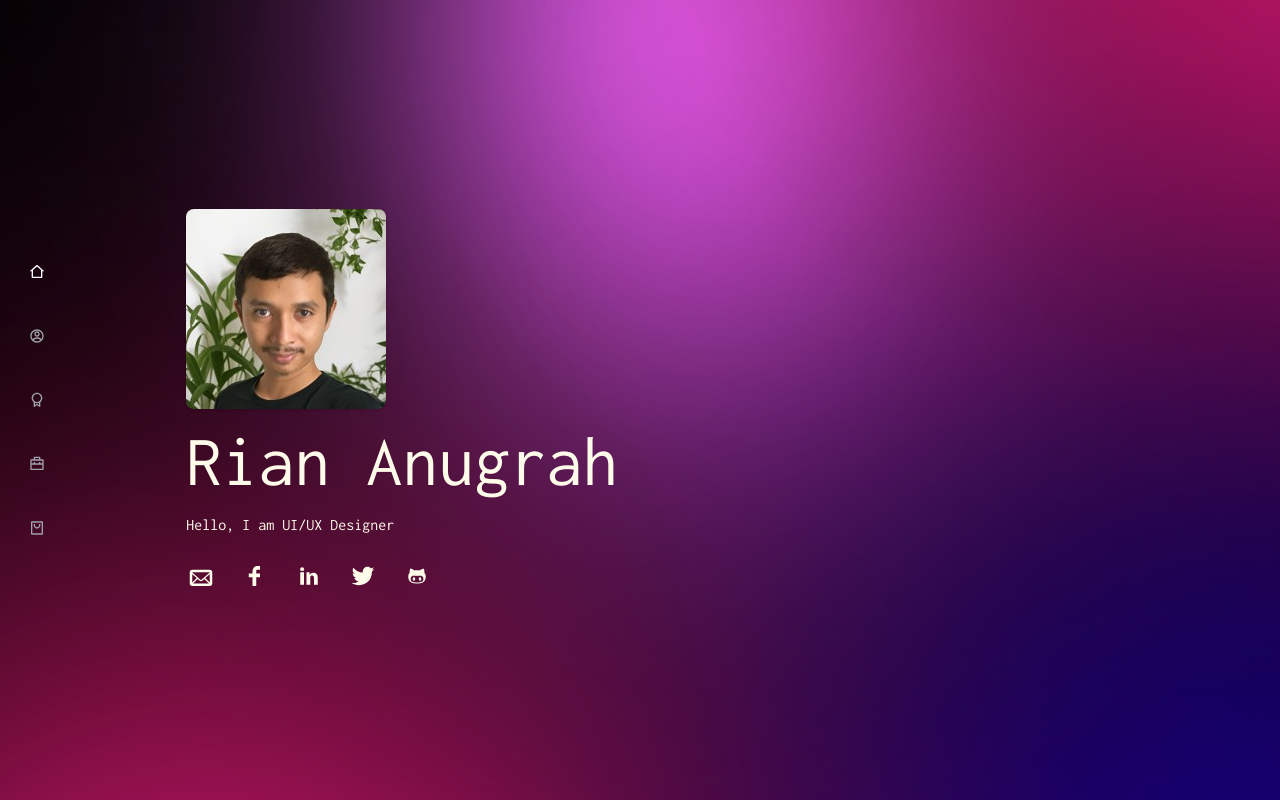
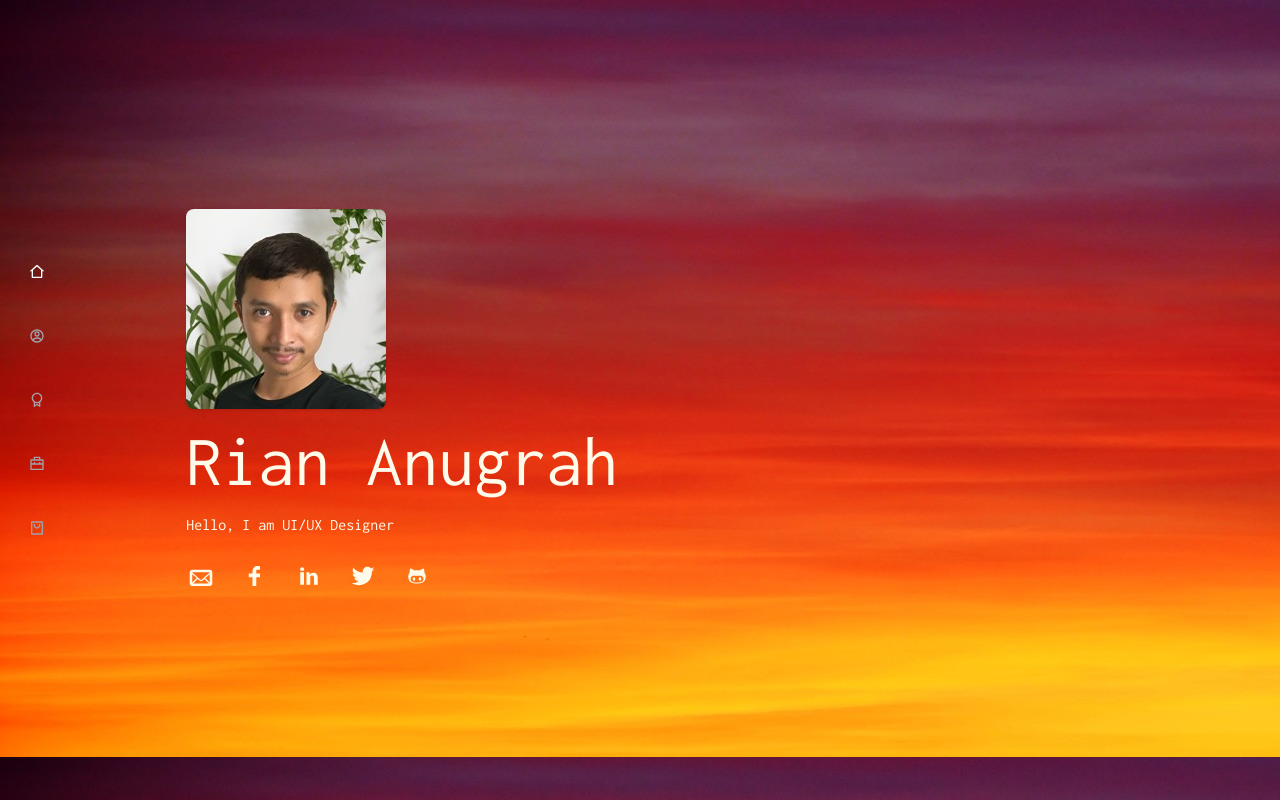
Before and after one commit to rianAnugrah/cv, a Next.js app: page /home in a window 1280 px wide. Built offline with nearby package versions, Linux system fonts and the light colour scheme.

Commit message:
Social Media Link

```diff
--- a/app/(shared)/components/container-glass.tsx
+++ b/app/(shared)/components/container-glass.tsx
@@ -2,7 +2,7 @@ import React from "react";
 
 const ContainerGlass = ({ children }: { children: React.ReactNode }) => {
   return (
-    <div className="h-[calc(100dvh_-_160px)]  lg:h-[calc(100dvh_-_160px)] flex flex-col gap-4 w-full overflow-auto backdrop-blur-sm bg-white/10 border-white/30 border rounded-xl shadow p-8">
+    <div className="h-[calc(100dvh_-_160px)]  lg:h-[calc(100dvh_-_160px)] flex flex-col gap-4 w-full overflow-auto backdrop-blur-lg bg-white/10 border-white/30 border rounded-xl shadow p-8">
       {children}
     </div>
   );
--- a/app/home/page.tsx
+++ b/app/home/page.tsx
@@ -2,6 +2,7 @@ import Image from "next/image";
 import { DiReact } from "react-icons/di";
 import { TiMail, TiSocialFacebook, TiSocialGithub, TiSocialLinkedin, TiSocialTwitter, TiSocialYoutube } from "react-icons/ti";
 import TextReveal from "@/app/(shared)/components/text-reveal";
+import Link from "next/link";
 
 export default function Home() {
   return (
@@ -11,11 +12,11 @@ export default function Home() {
 
     <TextReveal />
     <div className="flex gap-6 text-xl lg:text-3xl">
-      <div className="hover:scale-125 hover:text-amber-300 transition-all"><TiMail /></div>
-      <div className="hover:scale-125 hover:text-amber-300 transition-all"><TiSocialFacebook /></div>
-      <div className="hover:scale-125 hover:text-amber-300 transition-all"><TiSocialLinkedin /></div>
-      <div className="hover:scale-125 hover:text-amber-300 transition-all"><TiSocialTwitter /></div>
-      <div className="hover:scale-125 hover:text-amber-300 transition-all"><TiSocialGithub /></div>
+      <Link href="mailto:asnara.dev@gmail.com" target="_blank" className="hover:scale-125 hover:text-amber-300 transition-all"><TiMail /></Link>
+      <Link href="https://facebook.com/sei.nairuka" target="_blank" className="hover:scale-125 hover:text-amber-300 transition-all"><TiSocialFacebook /></Link>
+      <Link href="https://id.linkedin.com/in/rian-anugrah-217113118" target="_blank" className="hover:scale-125 hover:text-amber-300 transition-all"><TiSocialLinkedin /></Link>
+      <Link href="https://twitter.com/@asnaradirdja" target="_blank" className="hover:scale-125 hover:text-amber-300 transition-all"><TiSocialTwitter /></Link>
+      <Link href="https://github.com/rianAnugrah" target="_blank" className="hover:scale-125 hover:text-amber-300 transition-all"><TiSocialGithub /></Link>
     </div>
   </main>
   );
--- a/app/layout.tsx
+++ b/app/layout.tsx
@@ -33,7 +33,7 @@ export default function RootLayout({
     <html lang="en">
       <body className={`${inconsolata.className}`}>
         {/* <div className="relative top-0 left-0 bg-gradient-to-tl from-[#0f2027] via-[#203A43] to-[#2C5364] text-amber-50 h-screen w-full flex flex-col lg:flex-row"> */}
-        <div className="bg-[url('/img/bg-gradient.png')] text-amber-50 h-screen w-full flex flex-col lg:flex-row">
+        <div className="bg-[url('/img/sunset-bg.jpg')] text-amber-50 h-screen w-full flex flex-col lg:flex-row">
           <div className="hidden lg:flex flex-col w-20 gap-4 items-center justify-center "><Navigation /></div>
           {children}
           <div className="flex lg:hidden flex-row h-16 w-full fixed bottom-0 gap-0 items-center justify-between px-4"><Navigation /></div>
```
Also changed, not shown: app/page.tsx (+1 -11 lines), public/img/sunset-bg.jpg (added).
